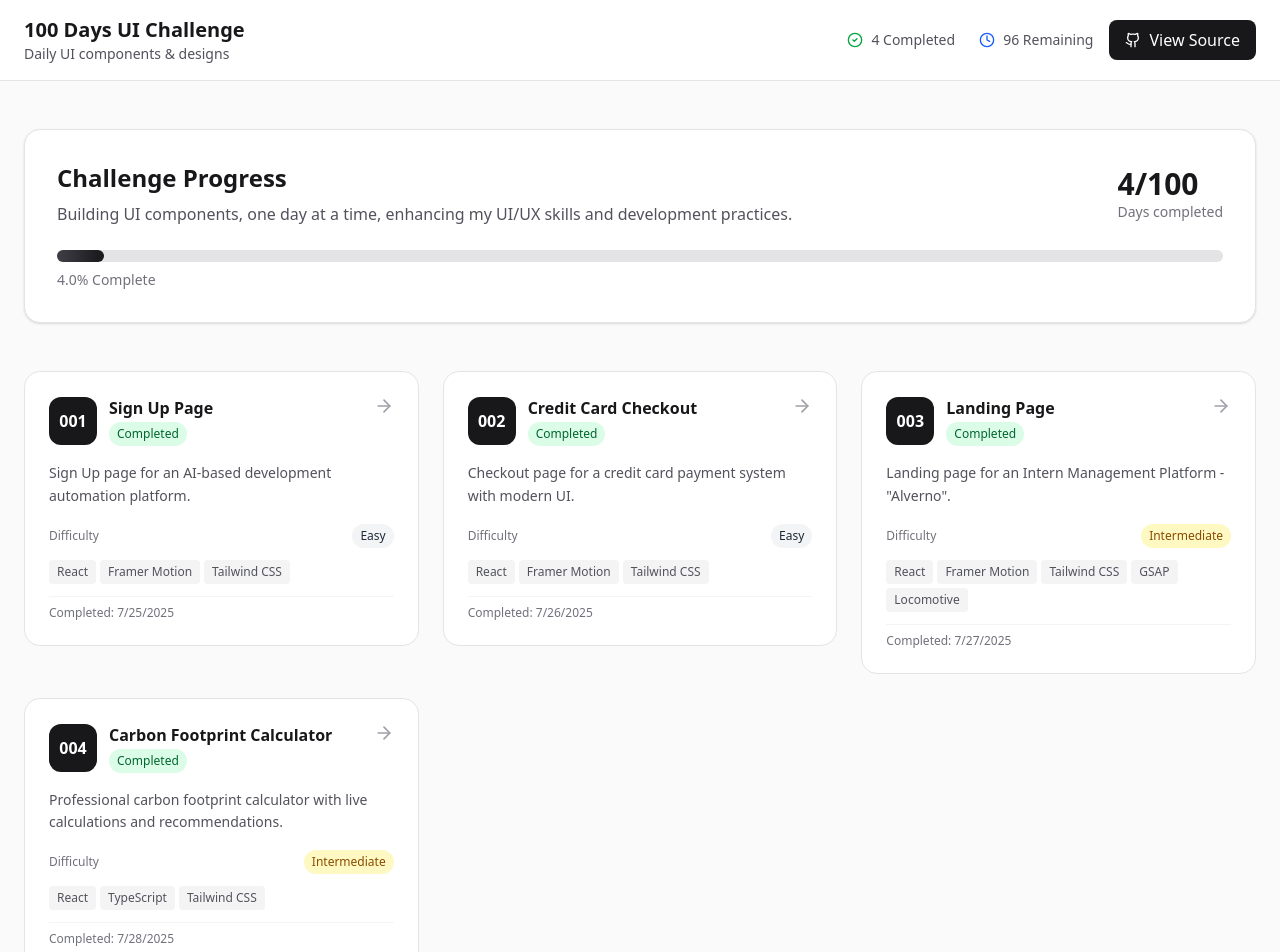
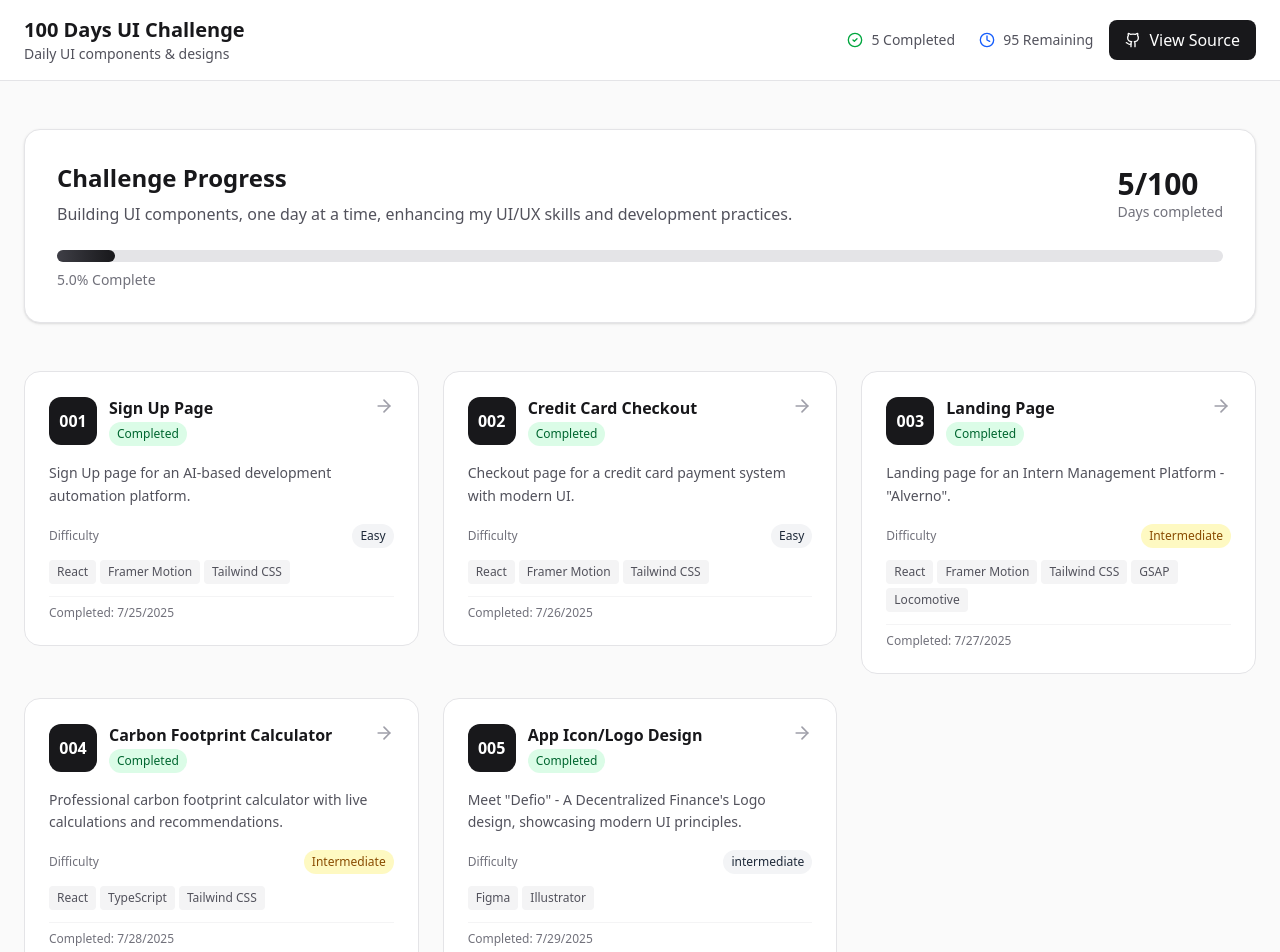
Before and after one commit to PrathamS1/dailyUIChallenges, a React (Vite) app: page / in a window 1280 px wide. Shown: the top 952 px of the page. Built offline with nearby package versions, Linux system fonts and the light colour scheme.

Commit message:
completed ui challenge 005 - app icon design

```diff
--- a/src/App.jsx
+++ b/src/App.jsx
@@ -4,6 +4,7 @@ import ProductivitySignUp from './components/dailyUI001';
 import CreditCardCheckout from './components/dailyUI002';
 import LandingPage from './components/dailyUI003';
 import CarbonFootprintCalculator from './components/dailyUI004';
+import AppIconShowcase from './components/dailyUI005';
 
 function App() {
   return (
@@ -14,6 +15,7 @@ function App() {
         <Route path="/002" element={<CreditCardCheckout />} />
         <Route path="/003" element={<LandingPage />} />
         <Route path="/004" element={<CarbonFootprintCalculator />} />
+        <Route path="/005" element={<AppIconShowcase />} />
         {/* <Route path="/002" element={<New Element />} /> */}
         {/* Fallback route */}
         <Route path="*" element={<Navigation />} />
--- a/src/components/Navigation.jsx
+++ b/src/components/Navigation.jsx
@@ -1,13 +1,10 @@
 import { motion } from "framer-motion";
 import { Link } from "react-router-dom";
 import {
-  Calendar,
   ArrowRight,
   CheckCircle2,
   Clock,
-  Zap,
   Github,
-  ExternalLink,
 } from "lucide-react";
 import MiniCalendar from './MiniCalendar';
 
@@ -57,6 +54,17 @@ const Navigation = () => {
       technologies: ["React", "TypeScript", "Tailwind CSS"],
       difficulty: "Intermediate",
       completedDate: "2025-07-28",
+    },
+    {
+      day: "005",
+      title: "App Icon/Logo Design",
+      description:
+        "Meet \"Defio\" - A Decentralized Finance's Logo design, showcasing modern UI principles.",
+      status: "completed",
+      route: "/004",
+      technologies: ["Figma", "Illustrator"],
+      difficulty: "intermediate",
+      completedDate: "2025-07-29",
     },
     // Add more challenges as they're completed
   ];
--- /dev/null
+++ b/src/components/dailyUI005.jsx
@@ -0,0 +1,7 @@
+export default function AppIconShowcase() {
+  return (
+    <div className="w-full h-screen bg-gradient-to-br from-[var(--landing-primary)] tp-[var(--calc-accent)] flex flex-col items-center justify-center bg-gray-100">
+      <img className="h-[98%] w-[98%] object-cover p-2 border-2 border-black rounded-4xl" src="/appLogo.png" alt="" />
+    </div>
+  );
+}
```
Also changed, not shown: public/appLogo.png (added), 1 other file (tests, documents, lock files or other folders).
